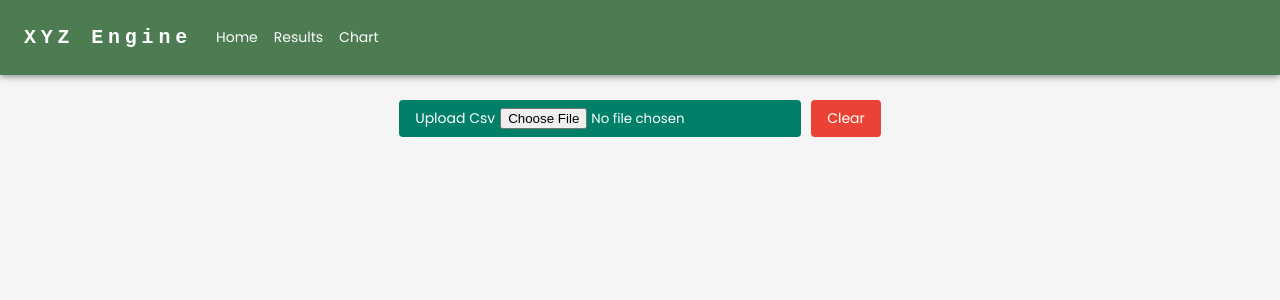
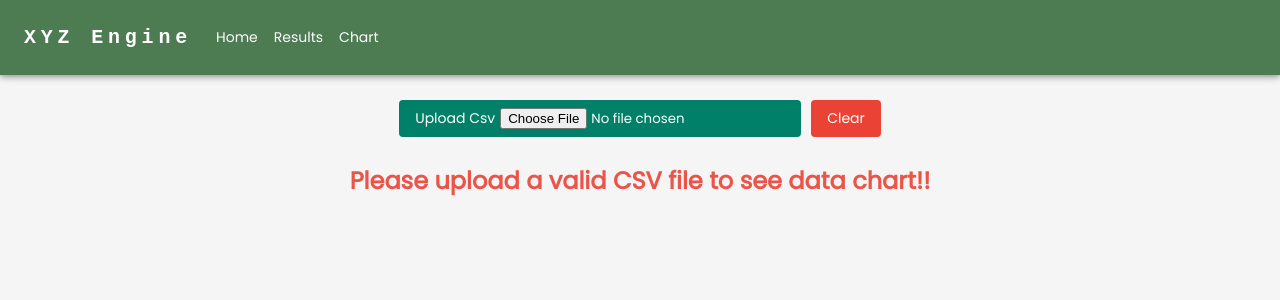
Before and after one commit to iamzubair6/xyz-engine, a React (Vite) app: page /chart in a window 1280 px wide. Shown: the top 300 px of the page. Built offline with nearby package versions, Linux system fonts and the light colour scheme.

Commit message:
Final fix done

```diff
--- a/src/Pages/Chart.jsx
+++ b/src/Pages/Chart.jsx
@@ -24,9 +24,7 @@ ChartJs.register(
 const Chart = () => {
   const [csvFile, setCsvFile] = useState({ datasets: [] });
   const [chartOption, setChartOption] = useState({});
-  // let KP = csvFile.map((item) => parseInt(item.KP));
-  // let X = csvFile.map((item) => parseInt(item.X));
-  console.log(csvFile);
+
   const { reset } = useForm();
 
   const handleFileUpload = async (event) => {
@@ -60,27 +58,10 @@ const Chart = () => {
       });
     }
   };
-
-  // const chartData = {
-  //   labels: KP,
-  //   datasets: [
-  //     {
-  //       label: "Y Values",
-  //       data: X,
-  //       fill: false,
-  //       borderColor: "rgba(75,192,192,1)",
-  //     },
-  //   ],
-  // };
-
-  // const options = {
-  //   responsive: true,
-  //   maintainAspectRatio: false,
-  // };
-
   return (
-    <Box component={"form"} sx={{ mt: "100px" }}>
+    <Box sx={{ mt: "100px" }}>
       <Box
+        component={"form"}
         sx={{ display: "flex", alignItems: "center", justifyContent: "center" }}
       >
         <Box sx={{ gap: "10px", display: "flex" }}>
@@ -96,7 +77,7 @@ const Chart = () => {
             type="reset"
             variant="button4"
             onClick={() => {
-              setCsvFile([]), reset();
+              setCsvFile({ datasets: [] }), reset();
             }}
             sx={{ color: "textWhite" }}
           >
@@ -104,7 +85,7 @@ const Chart = () => {
           </Button>
         </Box>
       </Box>
-      {csvFile.datasets ? (
+      {csvFile.datasets.length > 0 ? (
         <Box sx={{ mt: "20px" }}>
           <Bar height={100} options={chartOption} data={csvFile} />
         </Box>
```
